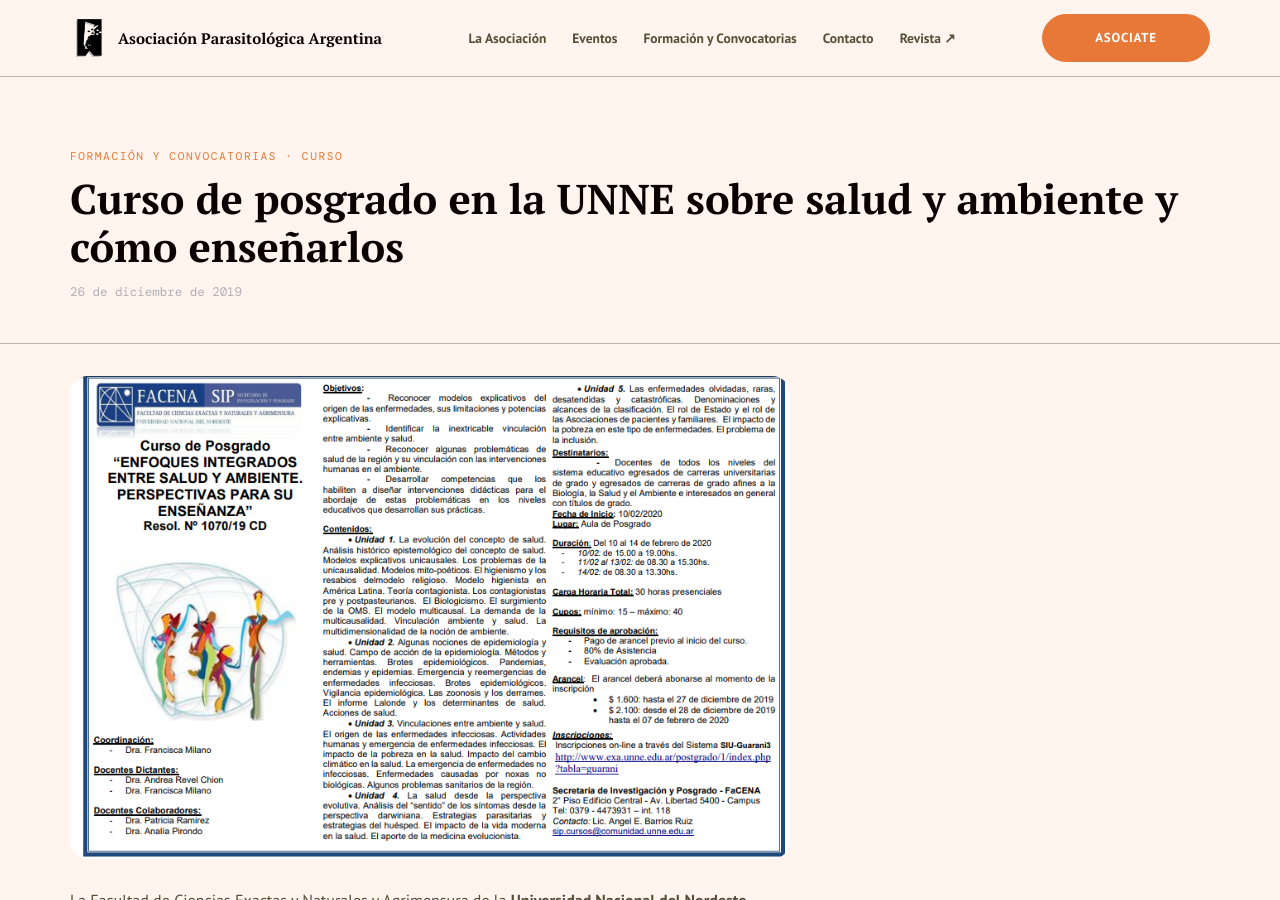
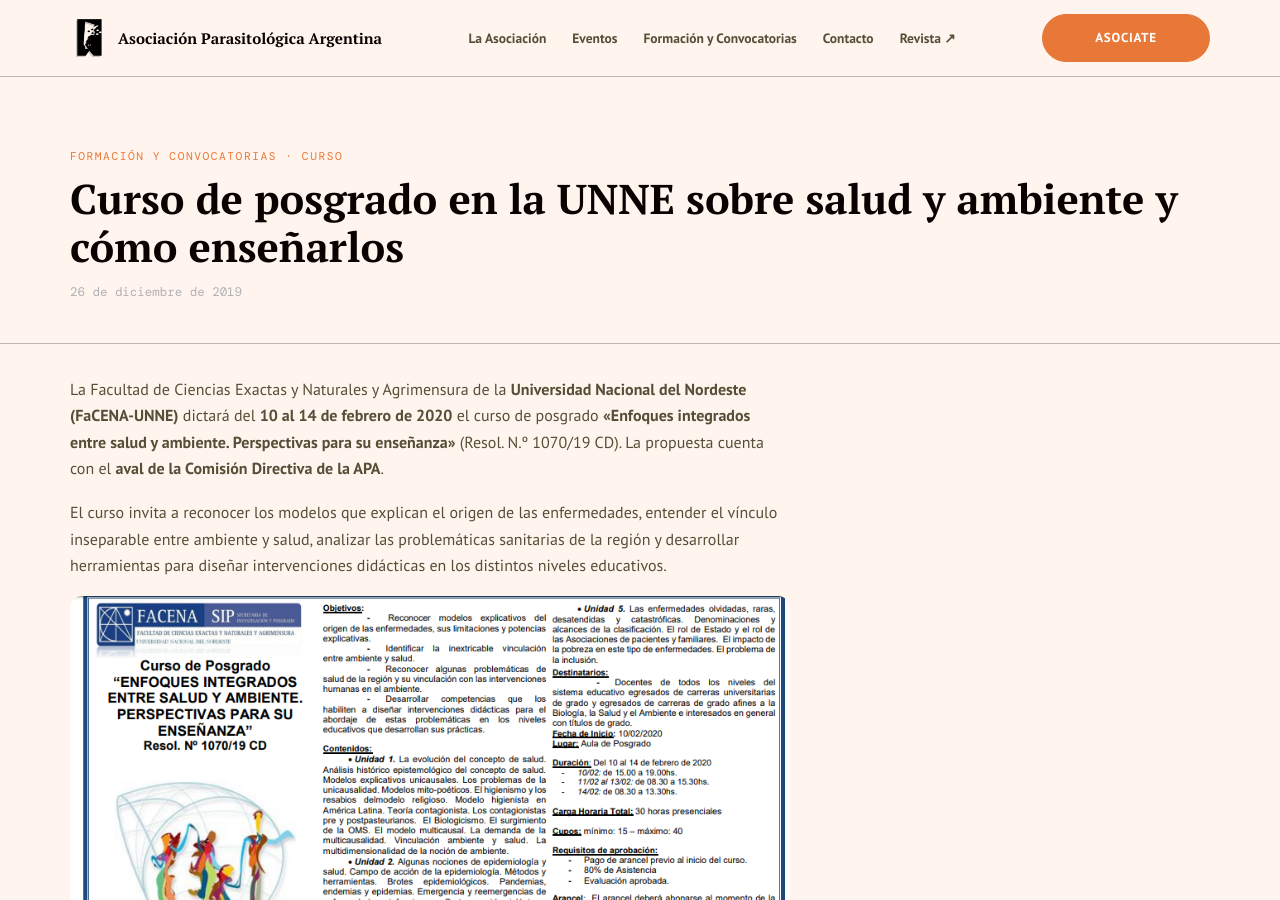
Before and after one commit to apaargentina/apaargentina.github.io, a Jekyll site: the page built from _posts/2019-12-26-curso-salud-y-ambiente.md, in a window 1280 px wide and 900 px high. Built offline with Jekyll 4.4.1, drawn with Linux system fonts in a browser that asks for light colours.

Commit message:
Update 2019-12-26-curso-salud-y-ambiente.md

```diff
--- a/_posts/2019-12-26-curso-salud-y-ambiente.md
+++ b/_posts/2019-12-26-curso-salud-y-ambiente.md
@@ -3,7 +3,7 @@
 title: "Curso de posgrado en la UNNE sobre salud y ambiente y cómo enseñarlos"
 date: 2019-12-26
 categories: ["Formación y Convocatorias", "Curso"]
-imagen: 2019-12-curso-salud-y-ambiente.png
+imagen:
 excerpt: "Una propuesta para docentes que buscan llevar al aula la relación entre ambiente, enfermedades y salud. Se dicta del 10 al 14 de febrero en Corrientes, con aval de la APA."
 ---
 
```
